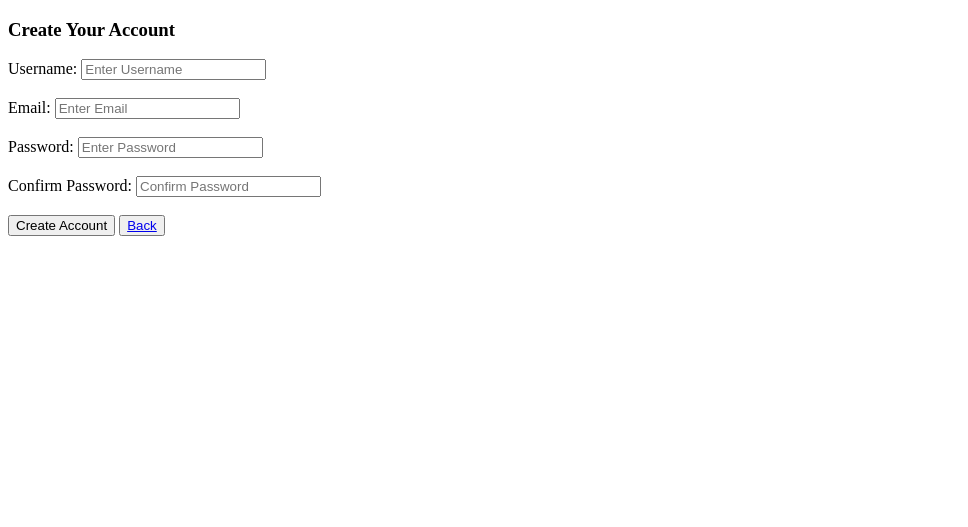
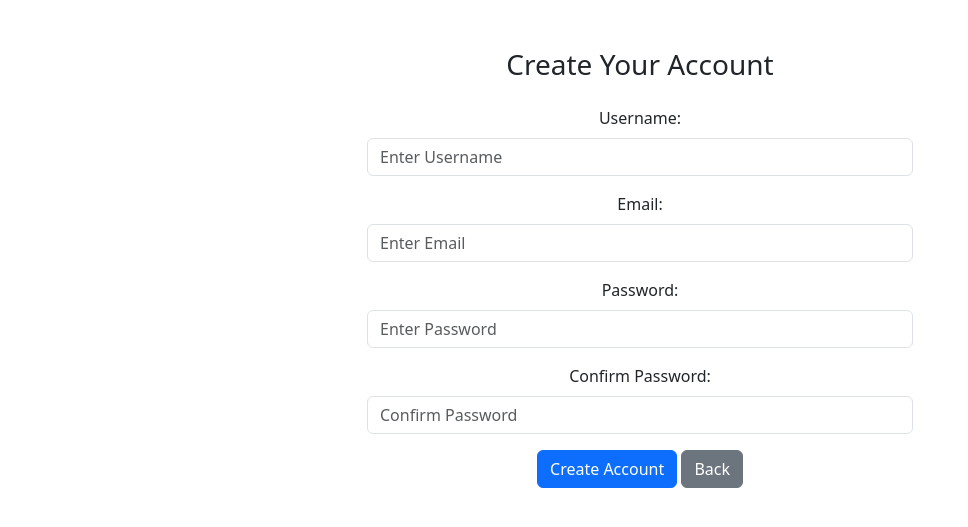
Before and after one commit to tyroneking-thegoat/Paragon-Technologies, a Django app: page /signup in a window 1280 px wide. Shown: the top 527 px of the page, without its empty margins (0-968 px from the left). Run offline with Django 4.2, Linux system fonts and the light colour scheme.

Commit message:
UI upgrades

```diff
--- a/templates/auth/signup.html
+++ b/templates/auth/signup.html
@@ -1,52 +1,63 @@
 <!DOCTYPE html>
-<!--[if lt IE 7]>      <html class="no-js lt-ie9 lt-ie8 lt-ie7"> <![endif]-->
-<!--[if IE 7]>         <html class="no-js lt-ie9 lt-ie8"> <![endif]-->
-<!--[if IE 8]>         <html class="no-js lt-ie9"> <![endif]-->
-<!--[if gt IE 8]>      <html class="no-js"> <!--<![endif]-->
-<html>
+<html lang="en">
 <head>
     <meta charset="utf-8">
     <meta http-equiv="X-UA-Compatible" content="IE=edge">
     <title>Create</title>
     <meta name="description" content="">
     <meta name="viewport" content="width=device-width, initial-scale=1">
-        <link rel="stylesheet" href="">
+    <!-- Add Bootstrap CSS link -->
+    <link href="https://cdn.jsdelivr.net/npm/bootstrap@5.3.0/dist/css/bootstrap.min.css" rel="stylesheet">
 </head>
-    <body>
+<body class="text-center">
+
     <!--[if lt IE 7]>
         <p class="browsehappy">You are using an <strong>outdated</strong> browser. Please <a href="#">upgrade your browser</a> to improve your experience.</p>
     <![endif]-->
 
     {% for message in messages %}
-        <div class = "alert alert-{{ message.tags }} alert-dismissable fade show" role = "alert">
-            <strong>System: </strong> {{ message }}
+    <div class="alert alert-{{ message.tags }} alert-dismissible fade show" role="alert">
+        <strong>System:</strong> {{ message }}
+        <button type="button" class="btn-close" data-bs-dismiss="alert" aria-label="Close"></button>
     </div>
     {% endfor %}
 
-        <h3>Create Your Account</h3>
+    <div class="container">
+        <h3 class="mt-5 mb-4">Create Your Account</h3>
 
-        <form action = "/signup" method = "post">
+        <form action="/signup" method="post">
             {% csrf_token %}
-            <label for="">Username: </label>
-            <input type="text" id = "username" name = "username" placeholder = "Enter Username" Required>
-            <br><br>
 
-            <label for = "">Email: </label>
-            <input type = "email" id = "email" name = "email" placeholder = "Enter Email" Required>
-            <br><br>
+            <div class="row justify-content-center">
+                <div class="col-md-6">
+                    <div class="mb-3">
+                        <label for="username" class="form-label">Username:</label>
+                        <input type="text" class="form-control" id="username" name="username" placeholder="Enter Username" required>
+                    </div>
 
-            <label for = "">Password: </label>
-            <input type = "password" id = "password1" name = "password1" placeholder = "Enter Password" Required>
-            <br><br>
+                    <div class="mb-3">
+                        <label for="email" class="form-label">Email:</label>
+                        <input type="email" class="form-control" id="email" name="email" placeholder="Enter Email" required>
+                    </div>
 
-            <label for="">Confirm Password: </label>
-            <input type = "password" id = "password2" name = "password2" placeholder = "Confirm Password" Required>
-            <br><br>
+                    <div class="mb-3">
+                        <label for="password1" class="form-label">Password:</label>
+                        <input type="password" class="form-control" id="password1" name="password1" placeholder="Enter Password" required>
+                    </div>
 
-            <button type = "submit">Create Account</button>
-            <button type = "submit"><a href = "/">Back</a></button>
+                    <div class="mb-3">
+                        <label for="password2" class="form-label">Confirm Password:</label>
+                        <input type="password" class="form-control" id="password2" name="password2" placeholder="Confirm Password" required>
+                    </div>
+
+                    <button type="submit" class="btn btn-primary">Create Account</button>
+                    <a href="/" class="btn btn-secondary">Back</a>
+                </div>
+            </div>
         </form>
+    </div>
 
-        <script src="" async defer></script>
+    <!-- Add Bootstrap JS and Popper.js -->
+    <script src="https://cdn.jsdelivr.net/npm/bootstrap@5.3.0/dist/js/bootstrap.bundle.min.js"></script>
 </body>
 </html>
```
Also changed, not shown: templates/auth/index.html (+15 -15 lines), templates/auth/signin.html (+28 -21 lines). Lines whose indentation alone changed are shown as unchanged.
